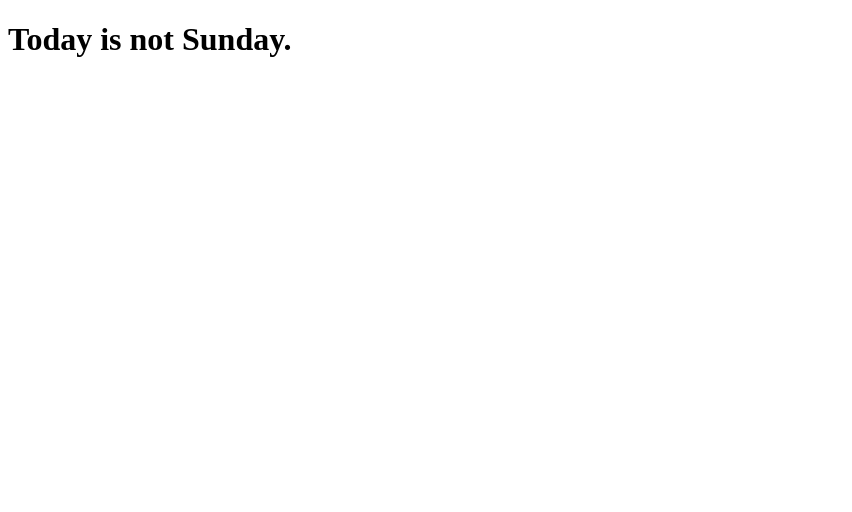
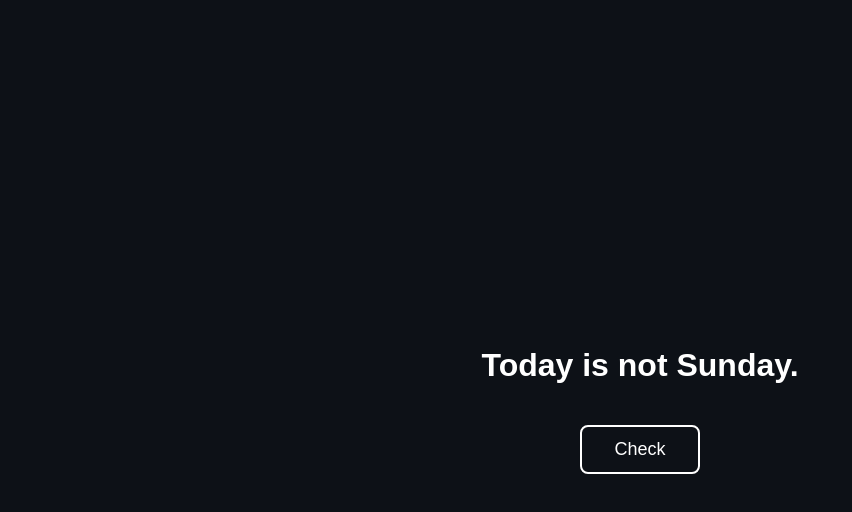
Before and after one commit to classysandman/sundaymorning, a plain HTML site: page index.html in a window 1280 px wide. Shown: the whole page, without its empty margins (0-852 px from the left). Drawn offline with Linux system fonts and the light colour scheme.

Commit message:
Update index.html

```diff
--- a/index.html
+++ b/index.html
@@ -2,10 +2,46 @@
 <html>
   <head>
     <title>Sunday Checker</title>
+    <style>
+      body {
+        display: flex;
+        justify-content: center;
+        align-items: center;
+        height: 100vh;
+        margin: 0;
+        font-family: sans-serif;
+        background: #0d1117;
+        color: white;
+      }
+
+      .container {
+        text-align: center;
+      }
+
+      button {
+        margin-top: 20px;
+        padding: 12px 32px;
+        font-size: 18px;
+        background: transparent;
+        color: white;
+        border: 2px solid white;
+        border-radius: 8px;
+        cursor: pointer;
+      }
+
+      button:hover {
+        background: white;
+        color: #0d1117;
+      }
+    </style>
   </head>
   <body>
+    <div class="container">
       <h1 id="result"></h1>
+      <button onclick="check()">Check</button>
+    </div>
     <script>
+      function check() {
         const day = new Date().getDay();
         const result = document.getElementById("result");
 
@@ -16,6 +52,9 @@
         } else {
           result.textContent = "Today is not Sunday.";
         }
+      }
+
+      check();
     </script>
   </body>
 </html>
```
Lines whose indentation alone changed are shown as unchanged.
